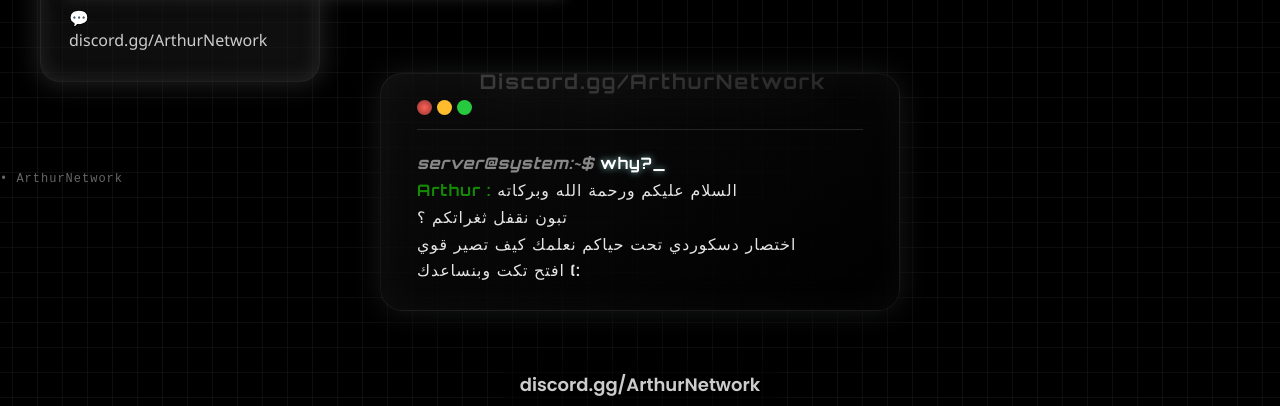
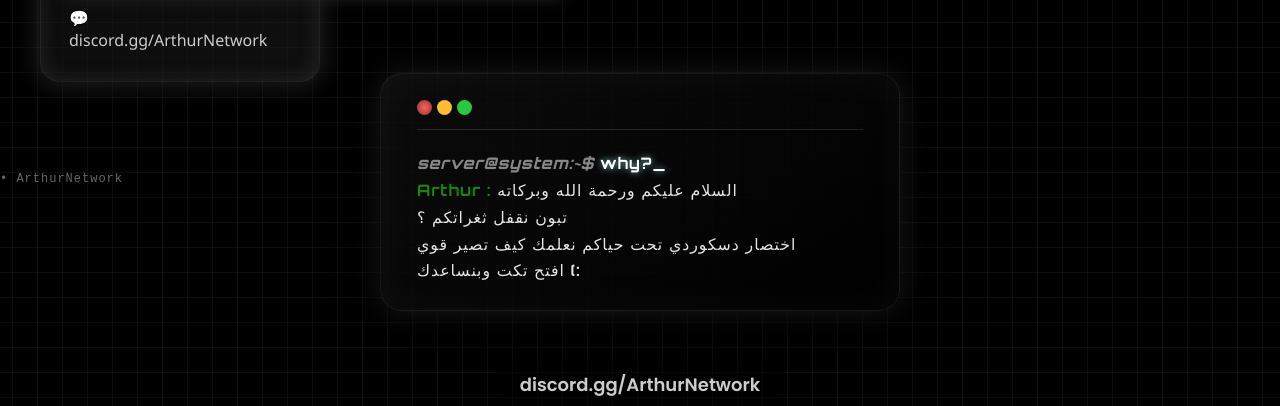
Before and after one commit to abadi25125/new, a plain HTML site: page index.html in a window 1280 px wide. Shown: the part 490-896 px from the top of the page. Drawn offline with Linux system fonts and the light colour scheme; no server answers.

Commit message:
Update index.html

```diff
--- a/index.html
+++ b/index.html
@@ -538,22 +538,7 @@ Hacked By DeL (:
 </div>
 
 
-<div class="title-wrapper" style="
-  position: absolute;
-  top: 535px;
-  left: 51%;
-  transform: translateX(-50%);
-">
-<h1 style="
-  font-family: 'Orbitron', sans-serif;
-  font-size: 20px;
-  font-weight: 700;
-  color: #ccc;
-  letter-spacing: 2px;
-">
-  Discord.gg/ArthurNetwork
-</h1>
-</div>
+
 
 <div class="ip-info-box">
   <div><span class="gray">🌐 IP:</span> <span id="ip">...</span></div>
```
